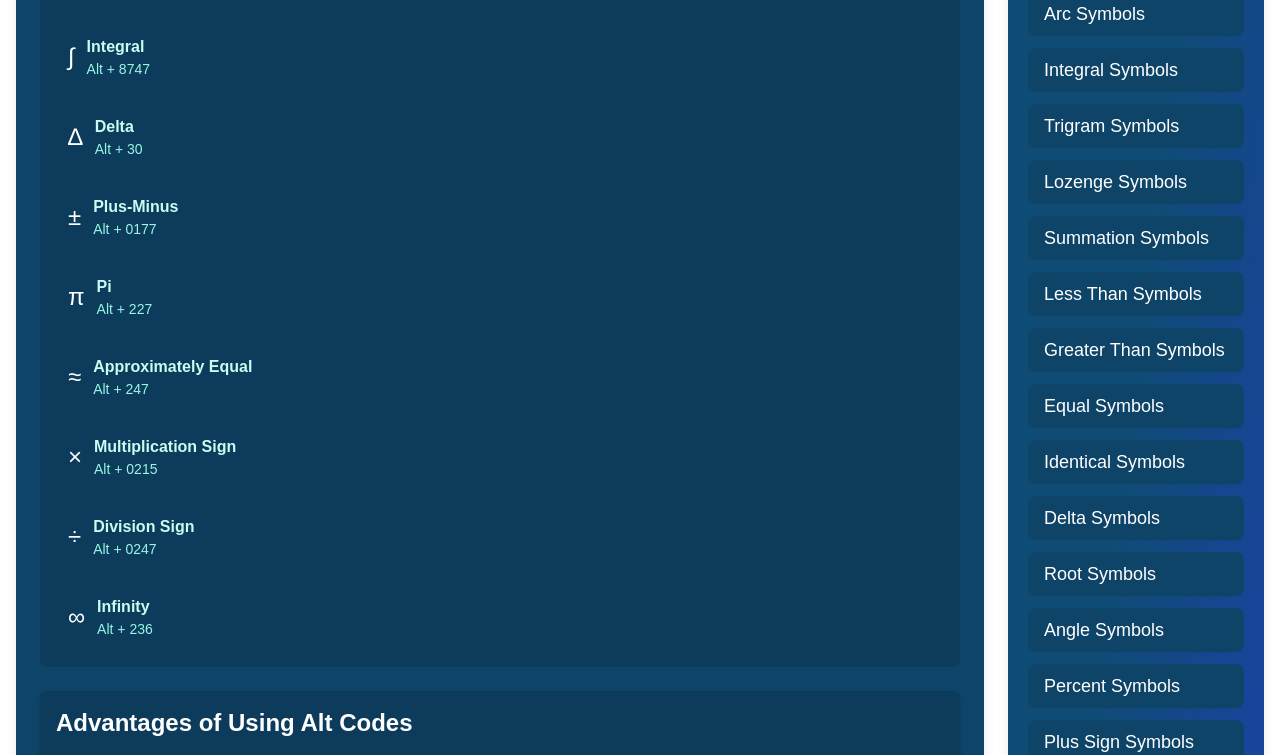
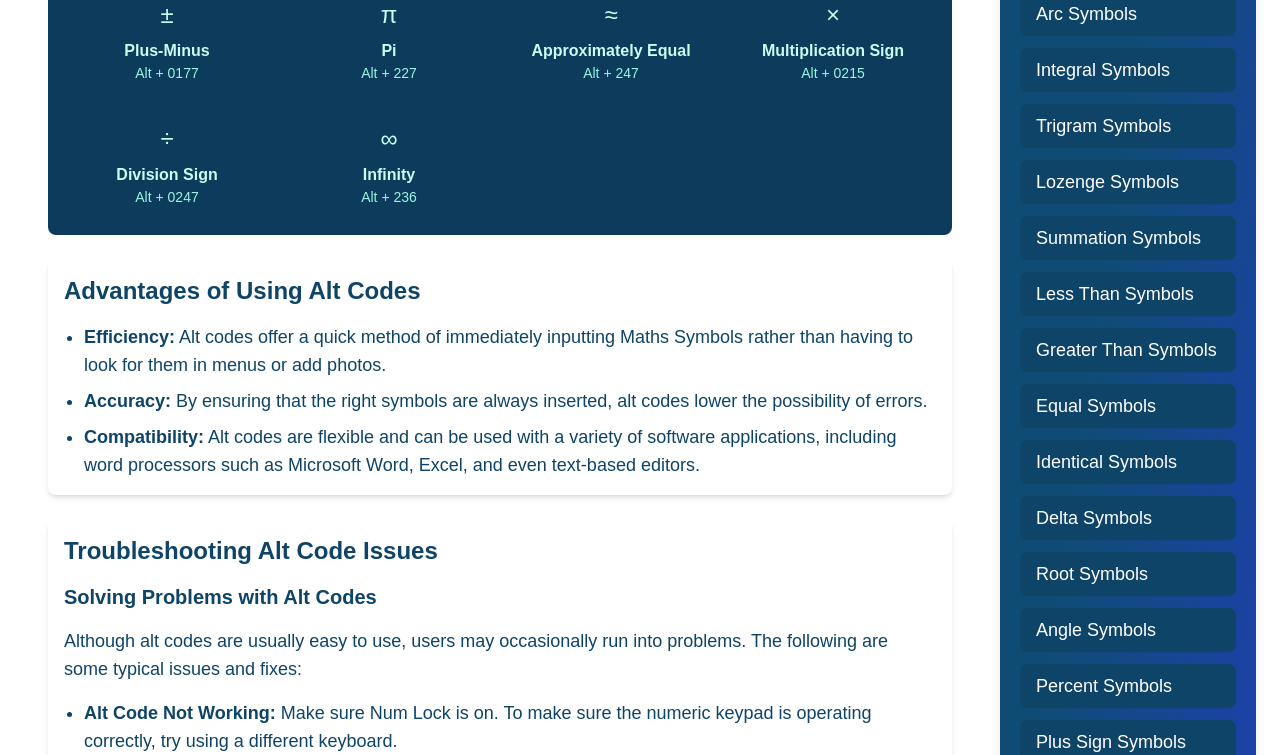
Before and after one commit to kanak1803/altcode2, a Next.js app: page /category/MathsSymbols in a window 1280 px wide. Shown: the part 817-1572 px from the top of the page. Built offline with nearby package versions, Linux system fonts and the light colour scheme.

Commit message:
change color tone of category page
change color tone of category page to white and text color to teal

```diff
--- a/src/app/category/[category]/page.jsx
+++ b/src/app/category/[category]/page.jsx
@@ -23,14 +23,14 @@ const CategoryPage = () => {
   }
 
   return (
-    <div className="container mx-auto mt-10 px-4 flex flex-col md:flex-row md:space-x-6">
+    <div className="container mx-auto mt-10 px-6 flex flex-col md:flex-row md:space-x-6">
       {/* Main Content */}
       <div className="flex-1">
         {/* <h1 className="text-3xl font-bold text-center mb-5 text-teal">
           {category.replace(/([A-Z])/g, " $1")}
         </h1> */}
         {category === "MathsSymbols" && (
-          <section className="mb-6 bg-teal-600 p-6 rounded-lg text-white shadow-lg space-y-6">
+          <section className="mb-6 bg-white p-6 rounded-lg text-teal-600  space-y-6  ">
             <h2 className="text-2xl font-semibold text-center mb-4">
               {`Introduction to ${spaceNamed}`}
             </h2>
@@ -48,24 +48,27 @@ const CategoryPage = () => {
               <h3 className="text-xl font-semibold text-center text-teal-100 mb-4">
                 Common Math Symbols
               </h3>
-              <ul className="space-y-3">
+              <div className="grid grid-cols-2 sm:grid-cols-3 lg:grid-cols-4 gap-4">
                 {mathSymbolsContent.commonMathSymbols.map((item, index) => (
-                  <li
+                  <div
                     key={index}
-                    className="flex items-center space-x-3 hover:bg-teal-800 p-3 rounded-lg"
+                    className="flex flex-col items-center text-center space-y-2 hover:bg-teal-800 p-3 rounded-lg"
                   >
-                    <span className="text-2xl">{item.symbol}</span>
+                    <span className="text-2xl text-teal-100">
+                      {item.symbol}
+                    </span>
                     <div>
                       <h4 className="font-bold text-teal-100">{item.name}</h4>
                       <p className="text-sm text-teal-200">{item.altCode}</p>
                     </div>
-                  </li>
+                  </div>
                 ))}
-              </ul>
+              </div>
             </div>
+
             {
-              <section className="mb-6 bg-teal-700 p-4 rounded-lg text-white shadow-md space-y-4">
-                <h2 className="text-2xl font-bold text-white">
+              <section className="mb-6 bg-white p-4 rounded-lg text-teal-600 shadow-md space-y-4">
+                <h2 className="text-2xl font-bold">
                   Advantages of Using Alt Codes
                 </h2>
                 <ul className="list-disc pl-5 space-y-2">
@@ -88,8 +91,8 @@ const CategoryPage = () => {
                 </ul>
               </section>
             }
-            <section className="mb-6 bg-teal-700 p-4 rounded-lg text-white shadow-md space-y-4">
-              <h2 className="text-2xl font-bold text-white">
+            <section className="mb-6 bg-white p-4 rounded-lg text-teal-600 shadow-md space-y-4">
+              <h2 className="text-2xl font-bold">
                 Troubleshooting Alt Code Issues
               </h2>
               <h3 className="text-xl font-semibold">
--- a/src/app/components/Navbar.jsx
+++ b/src/app/components/Navbar.jsx
@@ -8,7 +8,7 @@ import { Bars3Icon, XMarkIcon } from "@heroicons/react/24/outline";
 const navigation = [
   { name: "Alt Codes", href: "/", current: true },
   { name: "Maths Symbols", href: "/category/MathsSymbols", current: false },
-  { name: "Misc", href: "/category/Miscellaneous", current: false },
+  // { name: "Misc", href: "/category/Miscellaneous", current: false },
   { name: "How to Use Alt Codes", href: "/how-to-use-alt-code", current: false }, // New link
 ];
 
```
